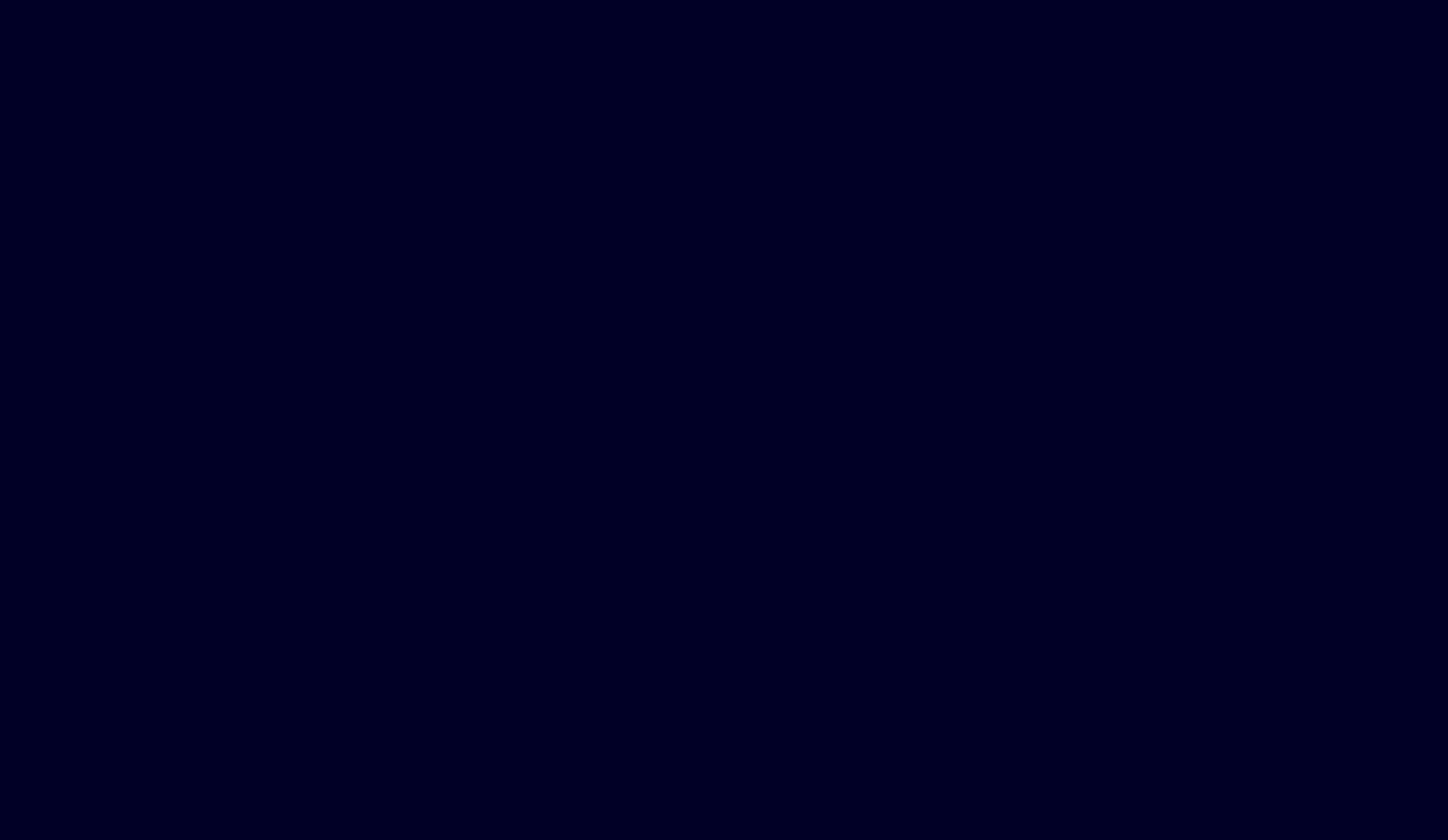
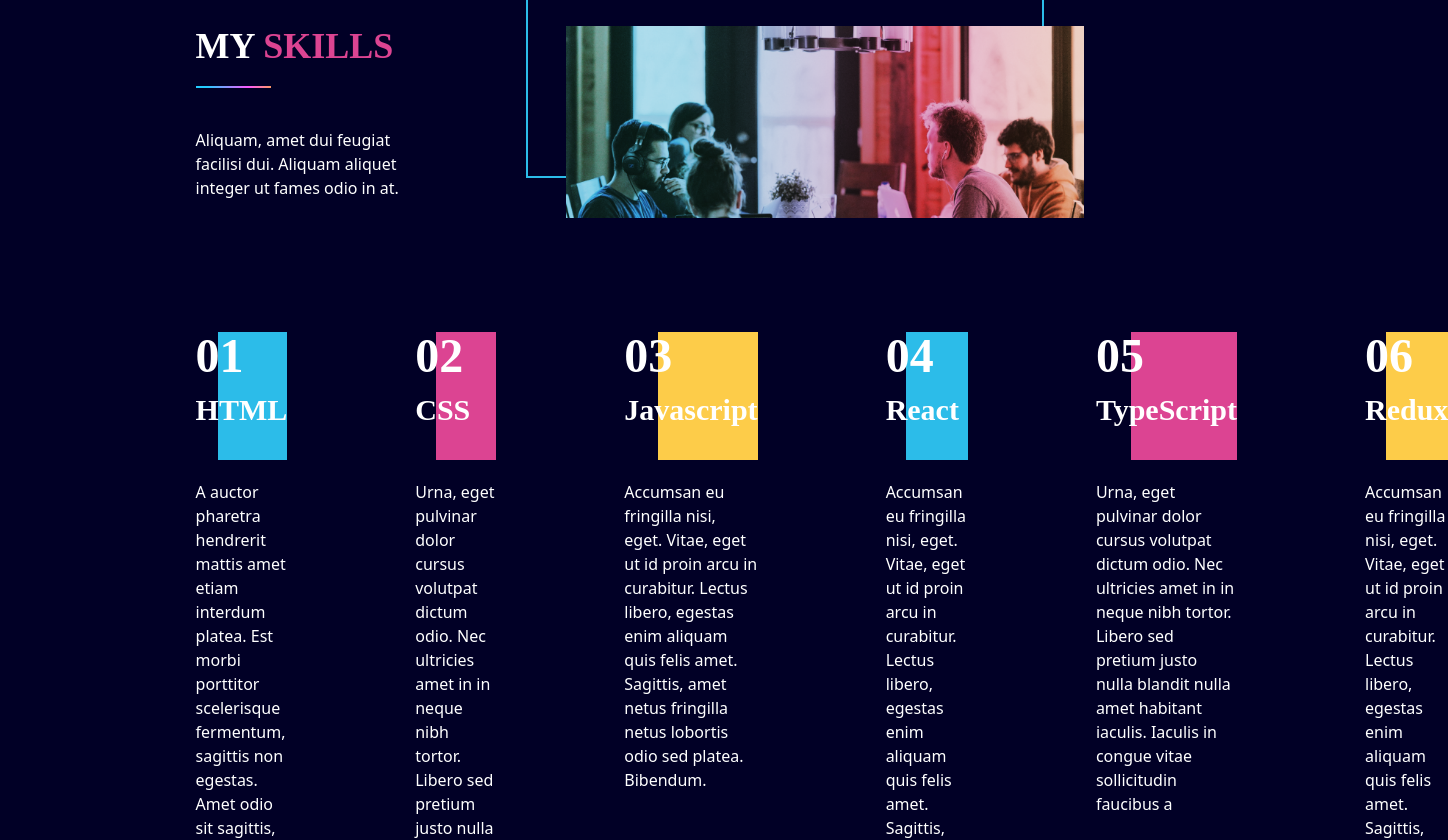
Before and after one commit to Kunduz-rahat/portfolio_react, a React (Create React App) app: page / in a window 1280 px wide. Shown: the part 1000-1840 px from the top of the page, 1448 px wide, since content can reach past the window. Before the commit the page ends 856 px from the top, so only its background shows below. Built offline with nearby package versions, Linux system fonts and the light colour scheme; the HTML template or start-up script is replaced by a standard one.

Commit message:
compontnts - add mySlills

```diff
--- a/src/App.js
+++ b/src/App.js
@@ -4,6 +4,9 @@ import { NavBar } from "./components/NavBar";
 import { DotGroup } from "./components/DotGroup";
 import { Landing } from "./components/Landing";
 import { motion } from "framer-motion";
+import { LineGradient } from "./components/LineGradient";
+import { MySkills } from "./components/MySkills";
+
 function App() {
   const [selectedPage, setSelectedPage] = useState("home");
   const isDesktop = useMediaQuery("(min-width:1060px)");
@@ -41,6 +44,10 @@ function App() {
         >
           <Landing setSelectedPage={setSelectedPage} />
         </motion.div>
+        <LineGradient/>
+        <div className="w-5/6 mx-auto md:h-full">
+          <MySkills/>
+        </div>
       </div>
 
 
--- a/src/components/Landing.jsx
+++ b/src/components/Landing.jsx
@@ -47,12 +47,12 @@ export const Landing = ({ setSelectedPage }) => {
           }}
         >
           <p className="text-6xl font-playfair z-10 text-center md:text-start">
-            Кундуз {""}
+            Kunduz {""}
             <span
               className="xs:relative xs:text-deep-blue xs:font-semibold z-20 xs:before:content-brush
               before:absolute before:-left-[25px] before:-top-[70px] before:z-[-1]"
             >
-              Рахат
+              Rakhat
             </span>
           </p>
 
@@ -79,7 +79,7 @@ export const Landing = ({ setSelectedPage }) => {
             onClick={() => setSelectedPage("contact")}
             href="#contact"
           >
-            Свяжитесь со мной
+             Contact Me
           </AnchorLink>
           <AnchorLink
             className="rounded-r-sm bg-gradient-rainblue py-0.5 pr-0.5"
--- /dev/null
+++ b/src/components/LineGradient.jsx
@@ -0,0 +1,6 @@
+
+import React from 'react'
+
+export const LineGradient = ({ width = "w-full" }) => {
+    return <div className={`h-0.5 ${width} bg-gradient-rainblue`} />;
+}
--- /dev/null
+++ b/src/components/MySkills.jsx
@@ -0,0 +1,221 @@
+import React from 'react'
+import useMediaQuery from '../hooks/useMediaQuery';
+import { LineGradient } from './LineGradient';
+import { motion } from "framer-motion";
+import skiils from '../assets/skills-image.png'
+export const MySkills = () => {
+    const isAboveLarge = useMediaQuery("(min-width: 1060px)");
+    return (
+      <section id="skills" className="pt-10 pb-24">
+        {/* HEADER AND IMAGE SECTION */}
+        <div className="md:flex md:justify-between md:gap-16 mt-32">
+          <motion.div
+            className="md:w-1/3"
+            initial="hidden"
+            whileInView="visible"
+            viewport={{ once: true, amount: 0.5 }}
+            transition={{ duration: 0.5 }}
+            variants={{
+              hidden: { opacity: 0, x: -50 },
+              visible: { opacity: 1, x: 0 },
+            }}
+          >
+            <p className="font-playfair font-semibold text-4xl mb-5">
+              MY <span className="text-red">SKILLS</span>
+            </p>
+            <LineGradient width="w-1/3" />
+            <p className="mt-10 mb-7">
+              Aliquam, amet dui feugiat facilisi dui. Aliquam aliquet integer ut
+              fames odio in at.
+            </p>
+          </motion.div>
+
+          <div className="mt-16 md:mt-0">
+            {isAboveLarge ? (
+              <div
+                className="relative z-0 ml-20 before:absolute before:-top-10 before:-left-10
+                before:w-full before:h-full before:border-2 before:border-blue before:z-[-1]"
+              >
+                <img
+                  alt="skills"
+                  className="z-10"
+                  src={skiils}
+                />
+              </div>
+            ) : (
+              <img alt="skills" className="z-10" src={skiils} />
+            )}
+          </div>
+        </div>
+
+        {/* SKILLS */}
+        <div className="md:flex md:justify-between mt-16 gap-32">
+          {/* EXPERIENCE */}
+          <motion.div
+            className="md:w-1/3 mt-10"
+            initial="hidden"
+            whileInView="visible"
+            viewport={{ once: true, amount: 0.5 }}
+            transition={{ duration: 0.5 }}
+            variants={{
+              hidden: { opacity: 0, y: 50 },
+              visible: { opacity: 1, y: 0 },
+            }}
+          >
+            <div className="relative h-32">
+              <div className="z-10">
+                <p className="font-playfair font-semibold text-5xl">01</p>
+                <p className="font-playfair font-semibold text-3xl mt-3">
+                  HTML
+                </p>
+              </div>
+              <div className="w-1/2 md:w-3/4 h-32 bg-blue absolute right-0 top-0 z-[-1]" />
+            </div>
+            <p className="mt-5">
+              A auctor pharetra hendrerit mattis amet etiam interdum platea. Est
+              morbi porttitor scelerisque fermentum, sagittis non egestas. Amet
+              odio sit sagittis,
+            </p>
+          </motion.div>
+
+          {/* INNOVATIVE */}
+          <motion.div
+            className="md:w-1/3 mt-10"
+            initial="hidden"
+            whileInView="visible"
+            viewport={{ once: true, amount: 0.5 }}
+            transition={{ delay: 0.2, duration: 0.5 }}
+            variants={{
+              hidden: { opacity: 0, y: 50 },
+              visible: { opacity: 1, y: 0 },
+            }}
+          >
+            <div className="relative h-32">
+              <div className="z-10">
+                <p className="font-playfair font-semibold text-5xl">02</p>
+                <p className="font-playfair font-semibold text-3xl mt-3">
+                  CSS
+                </p>
+              </div>
+              <div className="w-1/2 md:w-3/4 h-32 bg-red absolute right-0 top-0 z-[-1]" />
+            </div>
+            <p className="mt-5">
+              Urna, eget pulvinar dolor cursus volutpat dictum odio. Nec ultricies
+              amet in in neque nibh tortor. Libero sed pretium justo nulla blandit
+              nulla amet habitant iaculis. Iaculis in congue vitae sollicitudin
+              faucibus a
+            </p>
+          </motion.div>
+          {/* IMAGINATIVE */}
+          <motion.div
+            className="md:w-1/3 mt-10"
+            initial="hidden"
+            whileInView="visible"
+            viewport={{ once: true, amount: 0.5 }}
+            transition={{ delay: 0.4, duration: 0.5 }}
+            variants={{
+              hidden: { opacity: 0, y: 50 },
+              visible: { opacity: 1, y: 0 },
+            }}
+          >
+            <div className="relative h-32">
+              <div className="z-10">
+                <p className="font-playfair font-semibold text-5xl">03</p>
+                <p className="font-playfair font-semibold text-3xl mt-3">
+                  Javascript
+                </p>
+              </div>
+              <div className="w-1/2 md:w-3/4 h-32 bg-yellow absolute right-0 top-0 z-[-1]" />
+            </div>
+            <p className="mt-5">
+              Accumsan eu fringilla nisi, eget. Vitae, eget ut id proin arcu in
+              curabitur. Lectus libero, egestas enim aliquam quis felis amet.
+              Sagittis, amet netus fringilla netus lobortis odio sed platea.
+              Bibendum.
+            </p>
+          </motion.div>
+          <motion.div
+            className="md:w-1/3 mt-10"
+            initial="hidden"
+            whileInView="visible"
+            viewport={{ once: true, amount: 0.5 }}
+            transition={{ delay: 0.4, duration: 0.5 }}
+            variants={{
+              hidden: { opacity: 0, y: 50 },
+              visible: { opacity: 1, y: 0 },
+            }}
+          >
+            <div className="relative h-32">
+              <div className="z-10">
+                <p className="font-playfair font-semibold text-5xl">04</p>
+                <p className="font-playfair font-semibold text-3xl mt-3">
+                  React
+                </p>
+              </div>
+              <div className="w-1/2 md:w-3/4 h-32 bg-blue absolute right-0 top-0 z-[-1]" />
+            </div>
+            <p className="mt-5">
+              Accumsan eu fringilla nisi, eget. Vitae, eget ut id proin arcu in
+              curabitur. Lectus libero, egestas enim aliquam quis felis amet.
+              Sagittis, amet netus fringilla netus lobortis odio sed platea.
+              Bibendum.
+            </p>
+          </motion.div>
+          <motion.div
+            className="md:w-1/3 mt-10"
+            initial="hidden"
+            whileInView="visible"
+            viewport={{ once: true, amount: 0.5 }}
+            transition={{ delay: 0.2, duration: 0.5 }}
+            variants={{
+              hidden: { opacity: 0, y: 50 },
+              visible: { opacity: 1, y: 0 },
+            }}
+          >
+            <div className="relative h-32">
+              <div className="z-10">
+                <p className="font-playfair font-semibold text-5xl">05</p>
+                <p className="font-playfair font-semibold text-3xl mt-3">
+                  TypeScript
+                </p>
+              </div>
+              <div className="w-1/2 md:w-3/4 h-32 bg-red absolute right-0 top-0 z-[-1]" />
+            </div>
+            <p className="mt-5">
+              Urna, eget pulvinar dolor cursus volutpat dictum odio. Nec ultricies
+              amet in in neque nibh tortor. Libero sed pretium justo nulla blandit
+              nulla amet habitant iaculis. Iaculis in congue vitae sollicitudin
+              faucibus a
+            </p>
+          </motion.div>
+          <motion.div
+            className="md:w-1/3 mt-10"
+            initial="hidden"
+            whileInView="visible"
+            viewport={{ once: true, amount: 0.5 }}
+            transition={{ delay: 0.4, duration: 0.5 }}
+            variants={{
+              hidden: { opacity: 0, y: 50 },
+              visible: { opacity: 1, y: 0 },
+            }}
+          >
+            <div className="relative h-32">
+              <div className="z-10">
+                <p className="font-playfair font-semibold text-5xl">06</p>
+                <p className="font-playfair font-semibold text-3xl mt-3">
+                  Redux
+                </p>
+              </div>
+              <div className="w-1/2 md:w-3/4 h-32 bg-yellow absolute right-0 top-0 z-[-1]" />
+            </div>
+            <p className="mt-5">
+              Accumsan eu fringilla nisi, eget. Vitae, eget ut id proin arcu in
+              curabitur. Lectus libero, egestas enim aliquam quis felis amet.
+              Sagittis, amet netus fringilla netus lobortis odio sed platea.
+              Bibendum.
+            </p>
+          </motion.div>
+        </div>
+      </section>
+    );
+}
--- a/src/components/NavBar.jsx
+++ b/src/components/NavBar.jsx
@@ -24,28 +24,28 @@ export const NavBar = ({isTopOfPage, setSelectedPage, selectedPage }) => {
   return (
     <nav className={`${navbarBackground} z-40 w-full top-0 fixed py-6`}>
       <div className=" flex items-center justify-between mx-auto w-5/6">
-        <h4 className="font-playfair text-3xl font-bold">КР</h4>
+        <h4 className="font-playfair text-3xl font-bold">K R</h4>
 
         {/* Desktop */}
         {isAboveSmallScreens ? (
           <div className="flex justify-between gap-16 font-opensans text-sm  font-semibold">
             <Link
-              page="Главное"
+              page="Home"
               selectedPage={selectedPage}
               setSelectedPage={setSelectedPage}
             />
             <Link
-              page="Навыки"
+              page="Skills"
               selectedPage={selectedPage}
               setSelectedPage={setSelectedPage}
             />
             <Link
-              page="Проекты"
+              page="Projects"
               selectedPage={selectedPage}
               setSelectedPage={setSelectedPage}
             />
             <Link
-              page="Контакт"
+              page="Contact"
               selectedPage={selectedPage}
               setSelectedPage={setSelectedPage}
             />
```
